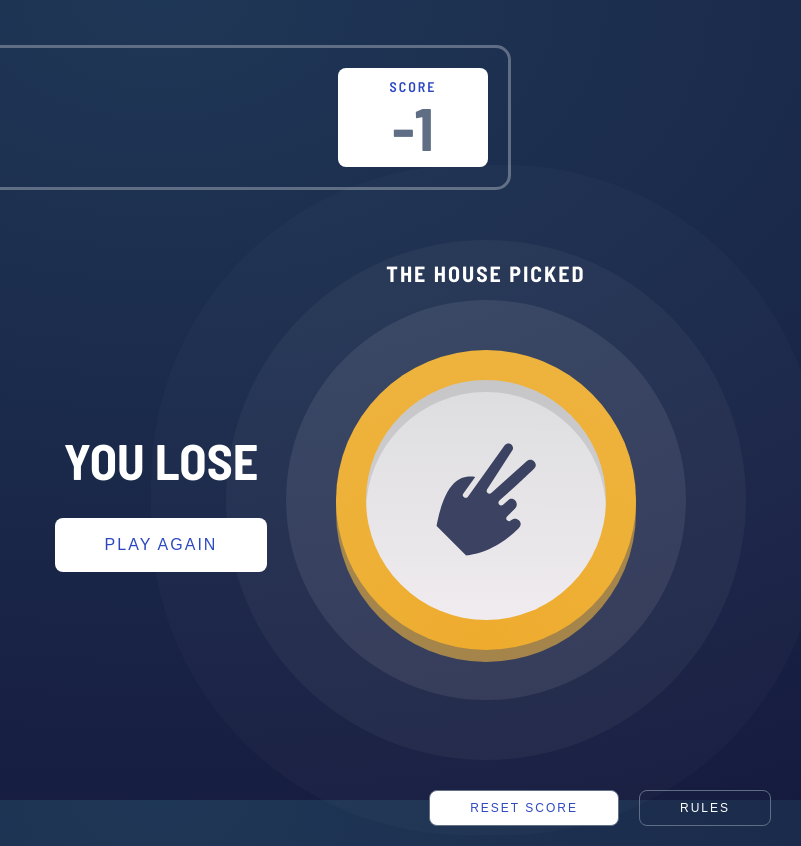
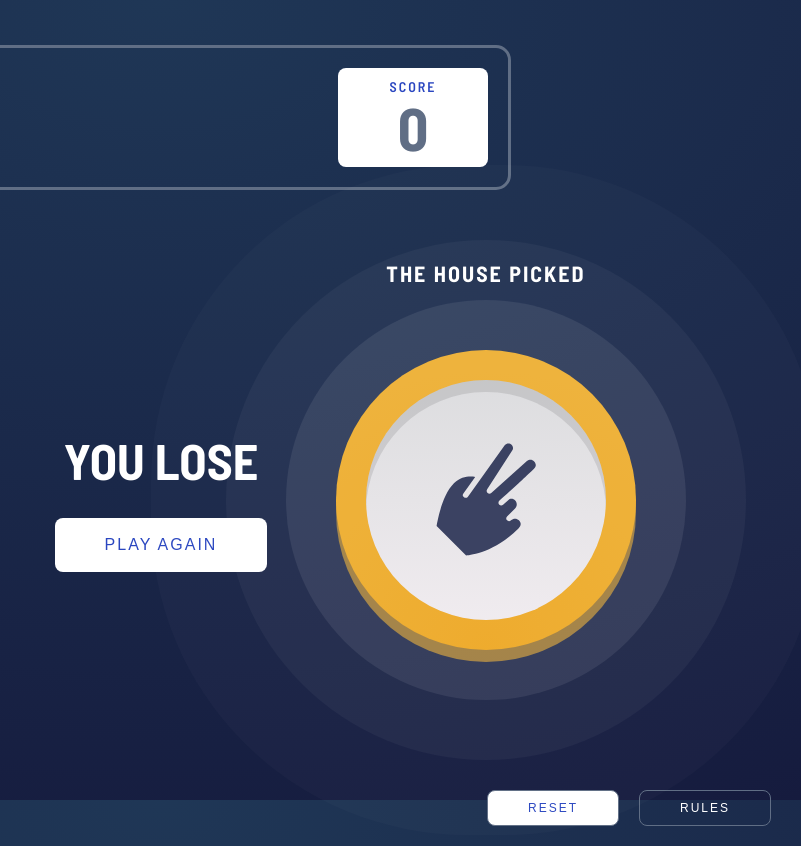
Before and after one commit to y-boris/rock-paper-scissors, a plain HTML site: page index.html in a window 1280 px wide. Both pictures are taken after a click on the button 502 px from the left and 350 px from the top of the page. Shown: the full height of the page, 479-1280 px from the left. Drawn offline with Linux system fonts and the light colour scheme.

Commit message:
feat: add localStorage for score

```diff
--- a/index.html
+++ b/index.html
@@ -90,7 +90,7 @@
 
     <footer class="footer">
       <button class="button">Rules</button>
-      <button class="button reset-score">Reset score</button>
+      <button class="button reset-score">Reset</button>
       <p class="footer__text">
         Challenge by <a href="https://www.frontendmentor.io?ref=challenge" target="_blank">Frontend Mentor</a><br>
         Coded by @<a href="http://github.com/ya-boris?tab=repositories">ya_boris</a>
--- a/script.js
+++ b/script.js
@@ -23,21 +23,28 @@ window.addEventListener("click", windowOnClick)
 
 // create game elements
 
-const gameButtons = Array.from(document.querySelector(".game__board").children)
-const gameBoard = document.querySelector(".game__board")
-const resultBoard = document.querySelector(".result__board")
-const resultBox = document.querySelector(".result__box")
-const playerSelectionButton = document.querySelector(".player")
-const computerSelectionButton = document.querySelector(".computer")
-const restartButton = document.querySelector(".result__box-btn")
-const loader = document.querySelector(".result__board-wait")
-const resultText = document.querySelector(".result__box-text")
-const gameScore = document.querySelector(".score__board-number")
-const resetScoreButton = document.querySelector(".reset-score")
+const gameButtons = Array.from(document.querySelector(".game__board").children),
+      gameBoard = document.querySelector(".game__board"),
+      resultBoard = document.querySelector(".result__board"),
+      resultBox = document.querySelector(".result__box"),
+      playerSelectionButton = document.querySelector(".player"),
+      computerSelectionButton = document.querySelector(".computer"),
+      restartButton = document.querySelector(".result__box-btn"),
+      loader = document.querySelector(".result__board-wait"),
+      resultText = document.querySelector(".result__box-text"),
+      gameScore = document.querySelector(".score__board-number"),
+      resetScoreButton = document.querySelector(".reset-score")
 
 let playerSelection, computerSelection
-let result = false
-let score = 0
+
+// preserve the score on page refresh
+let score = localStorage.getItem("score") ? (JSON.parse(localStorage.getItem("score"))) : 0
+// console.log("###### score:", score) // !! TESTING
+gameScore.textContent = score;
+
+if (score > 0) {
+  resetScoreButton.style.display = "flex"
+}
 
 // console.log(gameButtons) // !! TESTING
 
@@ -96,10 +103,15 @@ function showResultGame() {
     case false:
       resultText.textContent = "You Lose"
       computerSelectionButton.classList.add("is-winner")
-      score--
-      gameScore.textContent = score
+      if (score != 0) {
+        score--
+        gameScore.textContent = score
+      }
       break
   }
+
+  // store the game score to preserve it
+  localStorage.setItem("score", JSON.stringify(score));
 }
 
 function renderResultScreen() {
@@ -122,6 +134,9 @@ function renderResultScreen() {
       showResultGame()
       resultBoard.classList.add("result__finish")
       resultBox.style.display = "flex"
+
+      // !!
+      resetScoreButton.style.display = "flex"
       // console.log("#### RESULT GAME:", result) // !! TESTING
       // console.log("#### RESULT TEXT:", resultText.textContent) // !! TESTING
     }, 200)
@@ -138,6 +153,7 @@ function restartGame() {
   loader.style.display = ""
   computerSelectionButton.style.display = ""
   resultBox.style.display = ""
+  // resetScoreButton.style.display = ""
 
   playerSelectionButton.classList.remove(`${playerSelection}`)
   computerSelectionButton.classList.remove(`${computerSelection}`)
@@ -153,4 +169,6 @@ resetScoreButton.addEventListener('click', resetScore);
 function resetScore() {
   score = 0
   gameScore.textContent = score
+  resetScoreButton.style.display = ""
+  localStorage.clear();
 }
--- a/style.css
+++ b/style.css
@@ -292,6 +292,7 @@ img {
 }
 
 .reset-score {
+  display: none;
   margin-right: 20px;
   background: #fff;
   color: hsl(229, 64%, 46%);
@@ -333,7 +334,6 @@ img {
   opacity: 0;
   transform: translateY(-10%);
   transition: transform 0.2s, opacity 0.2s;
-  transition-delay: 0.2s;
 }
 
 .modal-open > .modal__dialog {
```
